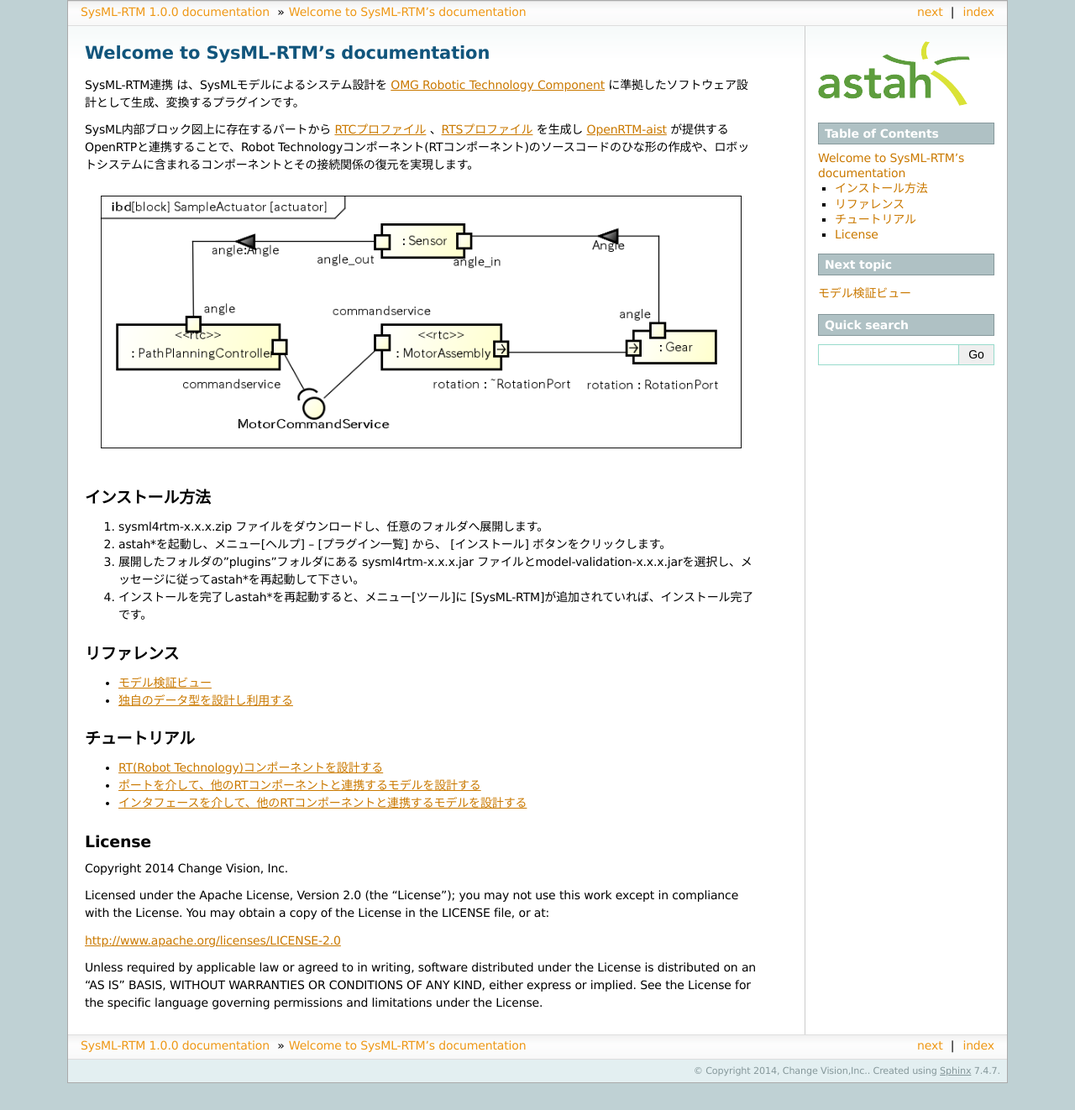
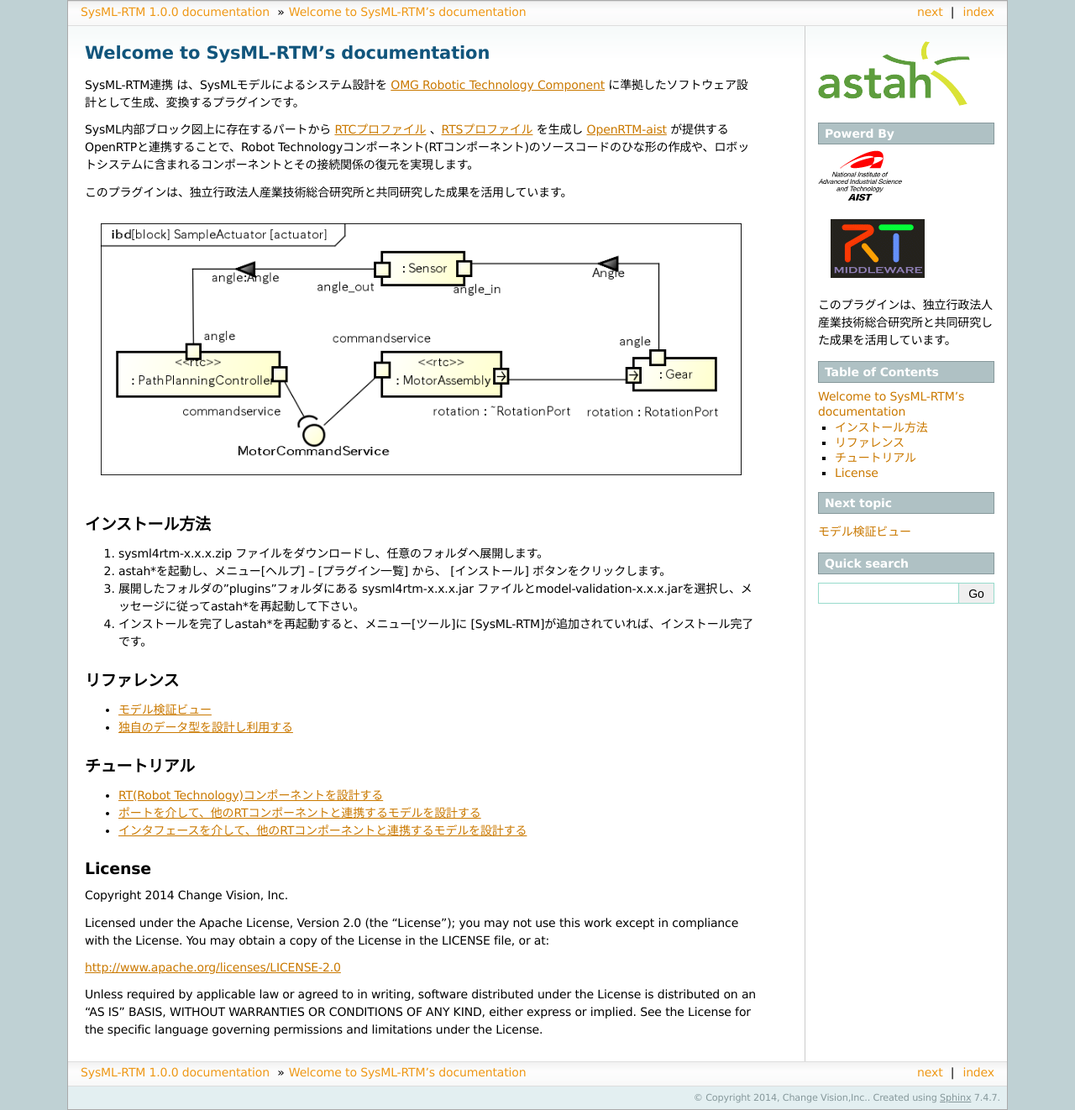
Before and after one commit to ChangeVision/sysml4rtm, a Sphinx documentation site: the page built from docs/guide-ja/source/index.rst, in a window 1280 px wide. Shown: the whole page at 84% size. Built offline with Sphinx 7.4.7, drawn with Linux system fonts in a browser that asks for light colours; before the commit the page ends 1290 px from its top, so only the background shows below that.

Commit message:
add powered by

```diff
--- /dev/null
+++ b/docs/guide-ja/source/_templates/powerdby.html
@@ -0,0 +1,6 @@
+<h3><a href="#">Powerd By</a></h3>
+<img class="logo" src="_static/aist_logo.png" alt="Logo">
+<p></p>
+<img class="logo" src="_static/piping_rtm_logo2.png" alt="Logo">
+
+<p>このプラグインは、独立行政法人産業技術総合研究所と共同研究した成果を活用しています。</p>
--- a/docs/guide-ja/source/conf.py
+++ b/docs/guide-ja/source/conf.py
@@ -131,7 +131,9 @@
 #html_use_smartypants = True
 
 # Custom sidebar templates, maps document names to template names.
-#html_sidebars = {}
+html_sidebars = {
+   '**': ['powerdby.html', 'localtoc.html', 'relations.html', 'sourcelink.html', 'searchbox.html']
+}
 
 # Additional templates that should be rendered to pages, maps page names to
 # template names.
--- a/docs/guide-ja/source/index.rst
+++ b/docs/guide-ja/source/index.rst
@@ -9,8 +9,11 @@
 
 SysML内部ブロック図上に存在するパートから :term:`RTCプロファイル` 、:term:`RTSプロファイル` を生成し `OpenRTM-aist <http://openrtm.org/openrtm/>`_ が提供するOpenRTPと連携することで、Robot Technologyコンポーネント(RTコンポーネント)のソースコードのひな形の作成や、ロボットシステムに含まれるコンポーネントとその接続関係の復元を実現します。
 
+このプラグインは、独立行政法人産業技術総合研究所と共同研究した成果を活用しています。
+
 .. figure:: /images/sample.png
    :alt: image
+
 
 インストール方法
 ---------------------
```
Also changed, not shown: docs/guide-ja/source/_static/RTM_logo.png (added), docs/guide-ja/source/_static/aist_logo.png (added), docs/guide-ja/source/_static/aist_signature.gif (added), docs/guide-ja/source/_static/piping_rtm_logo2.png (added), 1 other file.
